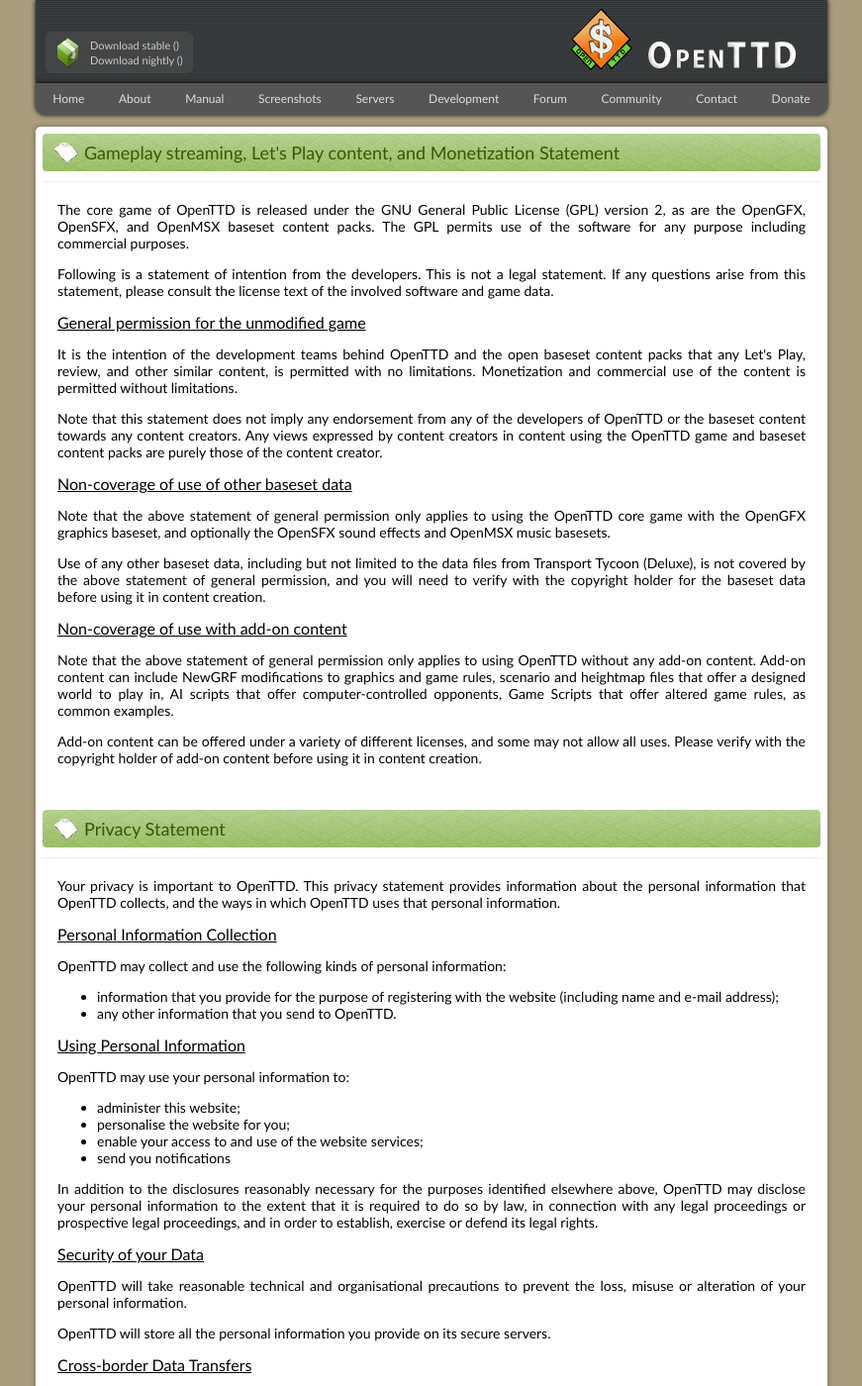
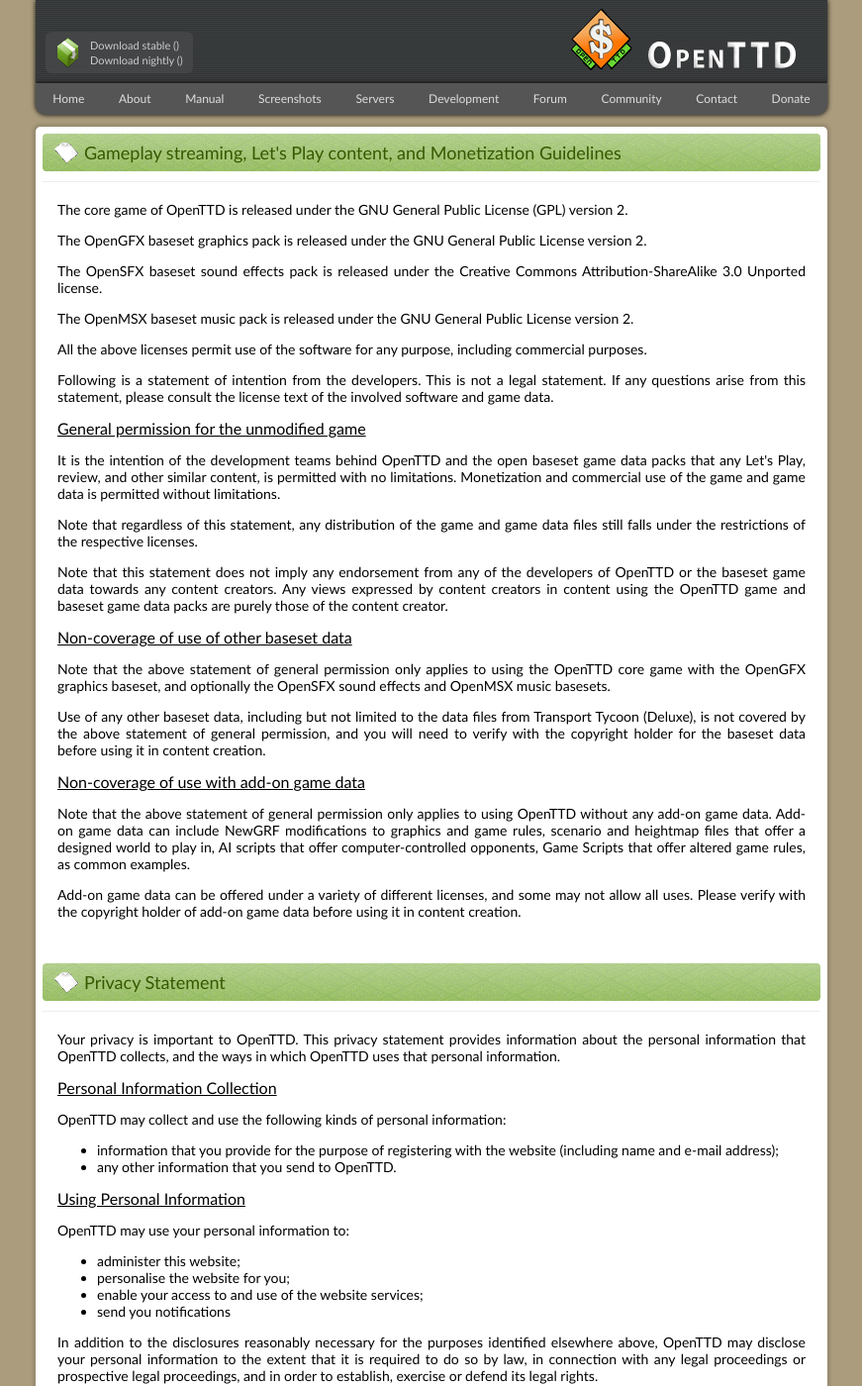
Before and after one commit to OpenTTD/website, a Jekyll site: the page built from pages/policy.html, in a window 1280 px wide and 1400 px high. Shown: the whole window at 99% size, without its empty margins (204-1075 px from the left). Built offline with Jekyll 4.4.1, drawn with Linux system fonts in a browser that asks for light colours.

Commit message:
Change: Use the term 'game data' for game content, and further clarifications

```diff
--- a/pages/policy.html
+++ b/pages/policy.html
@@ -6,21 +6,26 @@
 
 <div id="section-full">
     <div class="section-header">
-        <h3>Gameplay streaming, Let's Play content, and Monetization Statement</h3>
+        <h3>Gameplay streaming, Let's Play content, and Monetization Guidelines</h3>
     </div>
     <div class="section-item">
         <div class="content">
-            <p>The core game of OpenTTD is released under the GNU General Public License (GPL) version 2, as are the OpenGFX, OpenSFX, and OpenMSX baseset content packs. The GPL permits use of the software for any purpose including commercial purposes.</p>
+            <p>The core game of OpenTTD is released under the GNU General Public License (GPL) version 2.</p>
+            <p>The OpenGFX baseset graphics pack is released under the GNU General Public License version 2.</p>
+            <p>The OpenSFX baseset sound effects pack is released under the Creative Commons Attribution-ShareAlike 3.0 Unported license.</p>
+            <p>The OpenMSX baseset music pack is released under the GNU General Public License version 2.</p>
+            <p>All the above licenses permit use of the software for any purpose, including commercial purposes.</p>
             <p>Following is a statement of intention from the developers. This is not a legal statement. If any questions arise from this statement, please consult the license text of the involved software and game data.</p>
             <h3>General permission for the unmodified game</h3>
-            <p>It is the intention of the development teams behind OpenTTD and the open baseset content packs that any Let's Play, review, and other similar content, is permitted with no limitations. Monetization and commercial use of the content is permitted without limitations.</p>
-            <p>Note that this statement does not imply any endorsement from any of the developers of OpenTTD or the baseset content towards any content creators. Any views expressed by content creators in content using the OpenTTD game and baseset content packs are purely those of the content creator.</p>
+            <p>It is the intention of the development teams behind OpenTTD and the open baseset game data packs that any Let's Play, review, and other similar content, is permitted with no limitations. Monetization and commercial use of the game and game data is permitted without limitations.</p>
+            <p>Note that regardless of this statement, any distribution of the game and game data files still falls under the restrictions of the respective licenses.</p>
+            <p>Note that this statement does not imply any endorsement from any of the developers of OpenTTD or the baseset game data towards any content creators. Any views expressed by content creators in content using the OpenTTD game and baseset game data packs are purely those of the content creator.</p>
             <h3>Non-coverage of use of other baseset data</h3>
             <p>Note that the above statement of general permission only applies to using the OpenTTD core game with the OpenGFX graphics baseset, and optionally the OpenSFX sound effects and OpenMSX music basesets.</p>
             <p>Use of any other baseset data, including but not limited to the data files from Transport Tycoon (Deluxe), is not covered by the above statement of general permission, and you will need to verify with the copyright holder for the baseset data before using it in content creation.</p>
-            <h3>Non-coverage of use with add-on content</h3>
-            <p>Note that the above statement of general permission only applies to using OpenTTD without any add-on content. Add-on content can include NewGRF modifications to graphics and game rules, scenario and heightmap files that offer a designed world to play in, AI scripts that offer computer-controlled opponents, Game Scripts that offer altered game rules, as common examples.</p>
-            <p>Add-on content can be offered under a variety of different licenses, and some may not allow all uses. Please verify with the copyright holder of add-on content before using it in content creation.</p>
+            <h3>Non-coverage of use with add-on game data</h3>
+            <p>Note that the above statement of general permission only applies to using OpenTTD without any add-on game data. Add-on game data can include NewGRF modifications to graphics and game rules, scenario and heightmap files that offer a designed world to play in, AI scripts that offer computer-controlled opponents, Game Scripts that offer altered game rules, as common examples.</p>
+            <p>Add-on game data can be offered under a variety of different licenses, and some may not allow all uses. Please verify with the copyright holder of add-on game data before using it in content creation.</p>
         </div>
     </div>
     <div class="section-header">
```
